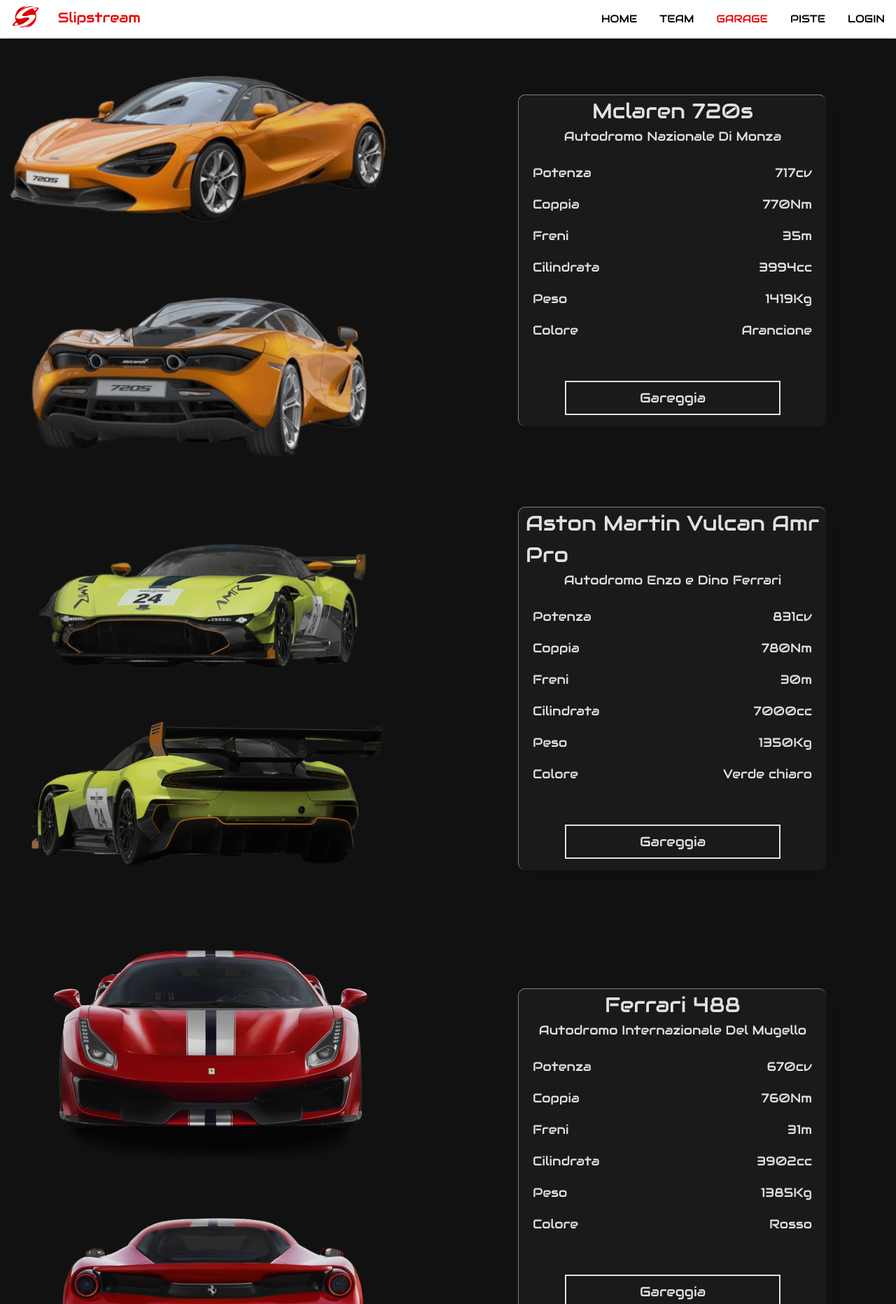
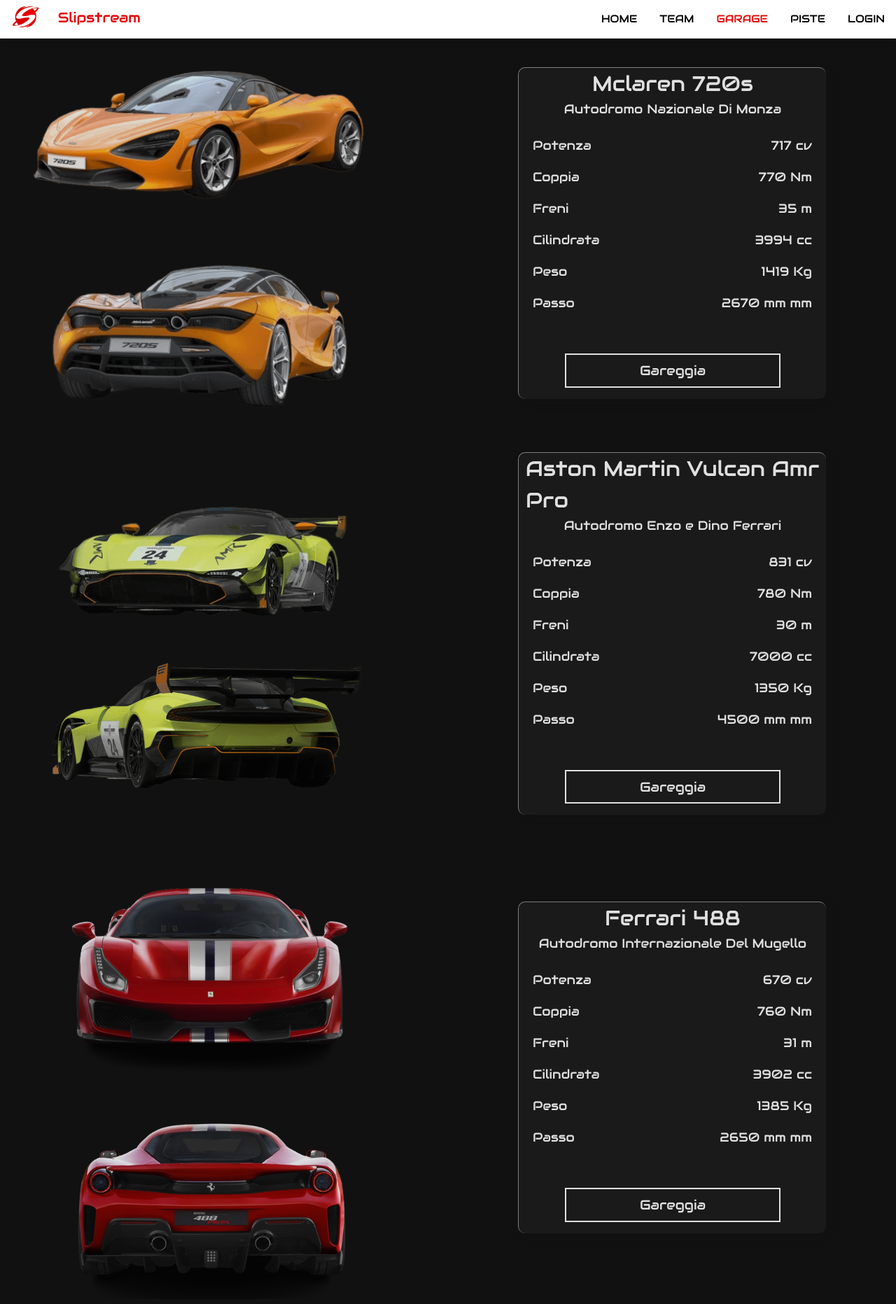
Before and after one commit to Dadezana/Slipstream, a PHP site: page /pages/garage.php in a window 1280 px wide. Shown: the top 1863 px of the page at 70% size. Run offline with PHP 8.4, Linux system fonts and the light colour scheme; data comes from the database, SQL or seed files in the repository; some libraries are stand-ins or nearby versions.

Commit message:
Changes in car images size

```diff
--- a/pages/garage.php
+++ b/pages/garage.php
@@ -86,8 +86,8 @@
 
   <div class="car-container">
     <div class="imgContainer">
-      <img class="garageCar" src="<?php echo $res["img"];?>" style="width: 576px">
-      <img class="garageCar" src="<?php echo $res["imgBack"];?>" style="width: 576px">
+      <img class="garageCar" src="<?php echo $res["img"];?>" style="width: 506px">
+      <img class="garageCar" src="<?php echo $res["imgBack"];?>" style="width: 506px">
     </div>
 
     <div class="container">
@@ -101,32 +101,32 @@
 
         <div class="content">
             <p id="info2">Potenza</p>
-            <p id="value2"><?php echo $res["potenza"]."cv" ?></p>  <!-- cavalli -->
+            <p id="value2"><?php echo $res["potenza"]." cv" ?></p>  <!-- cavalli -->
         </div>
 
         <div class="content">
             <p id="info3">Coppia</p>
-            <p id="value3"><?php echo $res["coppia"]."Nm" ?></p> <!-- Newton metro -->
+            <p id="value3"><?php echo $res["coppia"]." Nm" ?></p> <!-- Newton metro -->
         </div>
 
         <div class="content">
             <p id="info4">Freni</p>
-            <p id="value4"><?php echo $res["freni"]."m" ?></p> <!-- Metri. Calcolati andando a 100km/h -->
+            <p id="value4"><?php echo $res["freni"]." m" ?></p> <!-- Metri. Calcolati andando a 100km/h -->
         </div>
 
         <div class="content">
             <p id="info5">Cilindrata</p>
-            <p id="value5"><?php echo $res["cilindrata"]."cc" ?></p> <!-- Centimetri cubici -->
+            <p id="value5"><?php echo $res["cilindrata"]." cc" ?></p> <!-- Centimetri cubici -->
         </div>
 
         <div class="content">
             <p id="info5">Peso</p>
-            <p id="value5"><?php echo $res["peso"]."Kg" ?></p> <!-- Kilogrammi -->
+            <p id="value5"><?php echo $res["peso"]." Kg" ?></p> <!-- Kilogrammi -->
         </div>
 
         <div class="content">
-            <p id="info5">Colore</p>
-            <p id="value5"><?php echo $res["colore"] ?></p>
+            <p id="info5">Passo</p>
+            <p id="value5"><?php echo $res["passo"]." mm" ?></p>
         </div>
 
         <div class="container" style="width: 100%">
```
